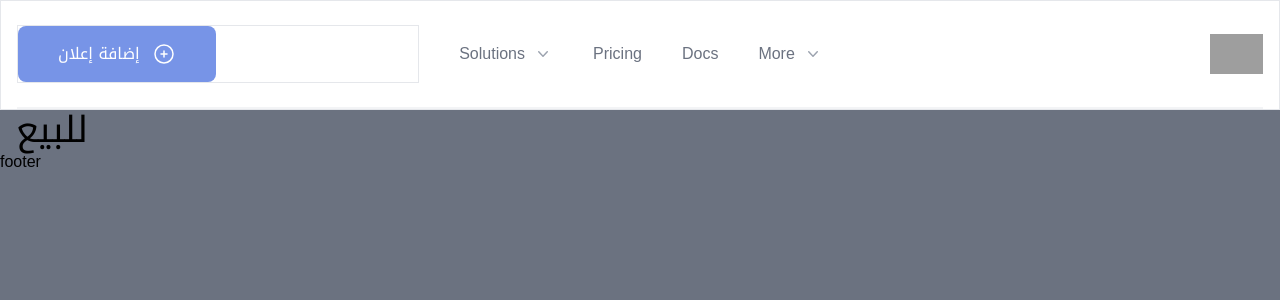
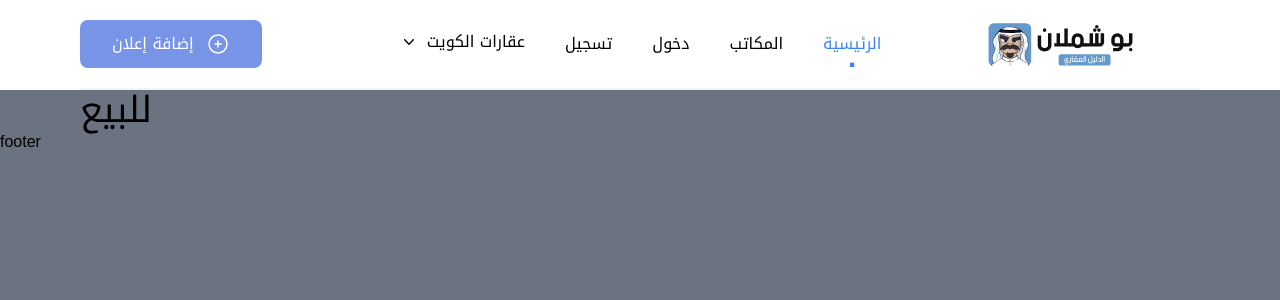
Before and after one commit to samiur-r/square-feet, a Next.js app: page / in a window 1280 px wide. Shown: the top 300 px of the page. Built offline with nearby package versions, Linux system fonts and the light colour scheme; grey boxes are pictures that could not be loaded.

Commit message:
feat: create desktop versio of nav

```diff
--- a/src/components/CTA.tsx
+++ b/src/components/CTA.tsx
@@ -12,7 +12,7 @@ const CTA: React.FC<CTAProps> = ({ title, backgroundColor, Icon }) => {
       type="button"
       className={`${
         backgroundColor === 'primary' ? 'bg-primary-700' : 'bg-secondary'
-      } opacity-60 text-white font-medium py-3 px-10 h-14 md:rounded-lg rounded-full inline-flex items-center`}
+      } opacity-60 text-white font-medium py-3 px-8 md:rounded-lg rounded-full inline-flex items-center`}
     >
       <span>{title}</span>
       {Icon && Icon}
--- a/src/components/Layout.tsx
+++ b/src/components/Layout.tsx
@@ -22,7 +22,7 @@ const Layout: React.FC<LayoutProps> = ({ children }) => {
         />
       </Head>
       <Nav />
-      <main className="container">{children}</main>
+      <main className="container max-w-6xl">{children}</main>
       <footer>footer</footer>
     </>
   )
--- a/src/components/Nav.tsx
+++ b/src/components/Nav.tsx
@@ -1,113 +1,151 @@
 /* eslint-disable @next/next/no-img-element */
 /* eslint-disable jsx-a11y/no-redundant-roles */
-import React, { Fragment } from 'react'
+import React, { useState, Fragment } from 'react'
 import { Popover, Transition } from '@headlessui/react'
 import {
-  ArrowPathIcon,
   Bars3Icon,
-  BookmarkSquareIcon,
-  CalendarIcon,
-  ChartBarIcon,
-  CursorArrowRaysIcon,
-  LifebuoyIcon,
-  PhoneIcon,
-  PlayIcon,
-  ShieldCheckIcon,
-  Squares2X2Icon,
   XMarkIcon,
   PlusCircleIcon
 } from '@heroicons/react/24/outline'
 import { ChevronDownIcon } from '@heroicons/react/20/solid'
+import Link from 'next/link'
+import Image from 'next/image'
 
 import CTA from './CTA'
 
-const solutions = [
+const realEstate = [
   {
-    name: 'Analytics',
-    description:
-      'Get a better understanding of where your traffic is coming from.',
-    href: '#',
-    icon: ChartBarIcon
+    title: 'للايجار في الكويت',
+    subItems: [
+      {
+        title: 'بيوت للايجار',
+        href: ''
       },
       {
-    name: 'Engagement',
-    description: 'Speak directly to your customers in a more meaningful way.',
-    href: '#',
-    icon: CursorArrowRaysIcon
+        title: 'شقق للايجار',
+        href: ''
       },
       {
-    name: 'Security',
-    description: "Your customers' data will be safe and secure.",
-    href: '#',
-    icon: ShieldCheckIcon
+        title: 'أراضي للايجار',
+        href: ''
       },
       {
-    name: 'Integrations',
-    description: "Connect with third-party tools that you're already using.",
-    href: '#',
-    icon: Squares2X2Icon
+        title: 'تجاري للايجار',
+        href: ''
       },
       {
-    name: 'Automations',
-    description:
-      'Build strategic funnels that will drive your customers to convert',
-    href: '#',
-    icon: ArrowPathIcon
+        title: 'عمارات للايجار',
+        href: ''
+      },
+      {
+        title: 'شاليهات للايجار',
+        href: ''
+      },
+      {
+        title: 'مزارع للايجار',
+        href: ''
       }
     ]
-const callsToAction = [
-  { name: 'Watch Demo', href: '#', icon: PlayIcon },
-  { name: 'Contact Sales', href: '#', icon: PhoneIcon }
-]
-const resources = [
-  {
-    name: 'Help Center',
-    description:
-      'Get all of your questions answered in our forums or contact support.',
-    href: '#',
-    icon: LifebuoyIcon
   },
   {
-    name: 'Guides',
-    description:
-      'Learn how to maximize our platform to get the most out of it.',
-    href: '#',
-    icon: BookmarkSquareIcon
+    title: 'للبيع في الكويت',
+    subItems: [
+      {
+        title: 'بيوت للبيع',
+        href: ''
       },
       {
-    name: 'Events',
-    description:
-      'See what meet-ups and other events we might be planning near you.',
-    href: '#',
-    icon: CalendarIcon
+        title: 'شقق للبيع',
+        href: ''
       },
       {
-    name: 'Security',
-    description: 'Understand how we take your privacy seriously.',
-    href: '#',
-    icon: ShieldCheckIcon
+        title: 'أراضي للبيع',
+        href: ''
+      },
+      {
+        title: 'تجاري للبيع',
+        href: ''
+      },
+      {
+        title: 'عمارات للبيع',
+        href: ''
+      },
+      {
+        title: 'شاليهات للبيع',
+        href: ''
+      },
+      {
+        title: 'مزارع للبيع',
+        href: ''
+      },
+      {
+        title: 'دولي للبيع',
+        href: ''
       }
     ]
-const recentPosts = [
-  { id: 1, name: 'Boost your conversion rate', href: '#' },
+  },
   {
-    id: 2,
-    name: 'How to use search engine optimization to drive traffic to your site',
-    href: '#'
+    title: 'للبدل في الكويت',
+    subItems: [
+      {
+        title: 'بيوت للبدل',
+        href: ''
       },
-  { id: 3, name: 'Improve your customer experience', href: '#' }
+      {
+        title: 'شقق للبدل',
+        href: ''
+      },
+      {
+        title: 'أراضي للبدل',
+        href: ''
+      }
+    ]
+  }
 ]
 
-function classNames(...classes) {
-  return classes.filter(Boolean).join(' ')
+const navItems = [
+  {
+    title: 'تسجيل',
+    href: '/'
+  },
+  {
+    title: 'دخول',
+    href: '/'
+  },
+  {
+    title: 'المكاتب',
+    href: '/'
+  },
+  {
+    title: 'الرئيسية',
+    href: '/'
+  }
+]
+
+const Nav: React.FC = () => {
+  const [showSubRealState, setShowSubRealState] = useState([
+    false,
+    false,
+    false
+  ])
+
+  const [activeItem, setActiveItem] = useState(navItems[3].title)
+
+  const handleShowSubRealState = (index: number) => {
+    setShowSubRealState(
+      showSubRealState.map((item, i) => (i === index ? !item : item))
+    )
   }
 
-const Nav: React.FC = () => {
+  const handleNavChange = (item: { title: string; href: string }) => {
+    setActiveItem(item.title)
+  }
+
   return (
     <Popover className="relative bg-white">
-      <div className="container border">
-        <div className="flex items-center justify-between border-b-2 border-gray-100 py-6 md:justify-start md:space-x-10">
-          <div className="hidden md:flex md:flex-1 border">
+      <div className="container max-w-6xl">
+        <div className="flex items-center justify-between border-b-2 border-gray-100 py-5 md:justify-start md:space-x-10">
+          <div className="hidden md:flex md:flex-1">
             <CTA
               title="إضافة إعلان"
               backgroundColor="primary"
@@ -116,22 +154,14 @@ const Nav: React.FC = () => {
           </div>
           <Popover.Group as="nav" className="hidden space-x-10 md:flex">
             <Popover className="relative">
-              {({ open }) => (
+              {() => (
                 <>
-                  <Popover.Button
-                    className={classNames(
-                      open ? 'text-gray-900' : 'text-gray-500',
-                      'group inline-flex items-center rounded-md bg-white text-base font-medium hover:text-gray-900 focus:outline-none focus:ring-2 focus:ring-indigo-500 focus:ring-offset-2'
-                    )}
-                  >
-                    <span>Solutions</span>
+                  <Popover.Button className="group inline-flex items-center rounded-md bg-white text-base font-medium hover:text-gray-900 focus:outline-none">
                     <ChevronDownIcon
-                      className={classNames(
-                        open ? 'text-gray-600' : 'text-gray-400',
-                        'ml-2 h-5 w-5 group-hover:text-gray-500'
-                      )}
+                      className="text-base mr-2 h-5 w-5 group-hover:text-gray-500"
                       aria-hidden="true"
                     />
+                    <span>عقارات الكویت</span>
                   </Popover.Button>
 
                   <Transition
@@ -143,44 +173,39 @@ const Nav: React.FC = () => {
                     leaveFrom="opacity-100 translate-y-0"
                     leaveTo="opacity-0 translate-y-1"
                   >
-                    <Popover.Panel className="absolute z-10 -ml-4 mt-3 w-screen max-w-md transform px-2 sm:px-0 lg:left-1/2 lg:ml-0 lg:-translate-x-1/2">
+                    <Popover.Panel className="absolute z-10 transform">
                       <div className="overflow-hidden rounded-lg shadow-lg ring-1 ring-black ring-opacity-5">
-                        <div className="relative grid gap-6 bg-white px-5 py-6 sm:gap-8 sm:p-8">
-                          {solutions.map((item) => (
-                            <a
-                              key={item.name}
-                              href={item.href}
-                              className="-m-3 flex items-start rounded-lg p-3 hover:bg-gray-50"
+                        <div className="bg-white w-48">
+                          {realEstate.map((item, index) => (
+                            <button
+                              type="button"
+                              key={item.title}
+                              className="rounded-lg w-full p-3"
+                              onClick={() => handleShowSubRealState(index)}
                             >
-                              <item.icon
-                                className="h-6 w-6 flex-shrink-0 text-indigo-600"
+                              <div className="flex items-center justify-between">
+                                <ChevronDownIcon
+                                  className="mr-2 h-5 w-5 group-hover:text-gray-500 text-base"
                                   aria-hidden="true"
                                 />
-                              <div className="ml-4">
                                 <p className="text-base font-medium text-gray-900">
-                                  {item.name}
-                                </p>
-                                <p className="mt-1 text-sm text-gray-500">
-                                  {item.description}
+                                  {item.title}
                                 </p>
                               </div>
-                            </a>
+                              <div
+                                className={`${
+                                  showSubRealState[index] ? 'flex' : 'hidden'
+                                } flex-col mt-2 shadow py-2`}
+                              >
+                                {item.subItems?.map((subItem) => (
+                                  <Link key={subItem.title} href={subItem.href}>
+                                    <p className="hover:bg-gray-50">
+                                      {subItem.title}
+                                    </p>
+                                  </Link>
                                 ))}
                               </div>
-                        <div className="space-y-6 bg-gray-50 px-5 py-5 sm:flex sm:space-y-0 sm:space-x-10 sm:px-8">
-                          {callsToAction.map((item) => (
-                            <div key={item.name} className="flow-root">
-                              <a
-                                href={item.href}
-                                className="-m-3 flex items-center rounded-md p-3 text-base font-medium text-gray-900 hover:bg-gray-100"
-                              >
-                                <item.icon
-                                  className="h-6 w-6 flex-shrink-0 text-gray-400"
-                                  aria-hidden="true"
-                                />
-                                <span className="ml-3">{item.name}</span>
-                              </a>
-                            </div>
+                            </button>
                           ))}
                         </div>
                       </div>
@@ -189,119 +214,29 @@ const Nav: React.FC = () => {
                 </>
               )}
             </Popover>
-
+            {navItems.map((item) => (
               <button
                 type="button"
-              className="text-base font-medium text-gray-500 hover:text-gray-900"
+                onClick={() => handleNavChange(item)}
+                className={`${
+                  activeItem === item.title
+                    ? "text-primary-500 after:content-['.'] after:text-primary-500 after:text-3xl after:font-bold after:absolute after:-bottom-4 after:w-full after:left-0"
+                    : 'text-base'
+                } font-medium hover:text-primary-500 relative`}
+                key={item.title}
               >
-              Pricing
+                {item.title}
               </button>
-            <button
-              type="button"
-              className="text-base font-medium text-gray-500 hover:text-gray-900"
-            >
-              Docs
-            </button>
-
-            <Popover className="relative">
-              {({ open }) => (
-                <>
-                  <Popover.Button
-                    className={classNames(
-                      open ? 'text-gray-900' : 'text-gray-500',
-                      'group inline-flex items-center rounded-md bg-white text-base font-medium hover:text-gray-900 focus:outline-none focus:ring-2 focus:ring-indigo-500 focus:ring-offset-2'
-                    )}
-                  >
-                    <span>More</span>
-                    <ChevronDownIcon
-                      className={classNames(
-                        open ? 'text-gray-600' : 'text-gray-400',
-                        'ml-2 h-5 w-5 group-hover:text-gray-500'
-                      )}
-                      aria-hidden="true"
+            ))}
+          </Popover.Group>
+          <div className="flex justify-center items-center lg:w-0 lg:flex-1">
+            <span className="sr-only">Company Logo</span>
+            <Image
+              width="150px"
+              height="47px"
+              src="/images/logo.svg"
+              alt="logo"
             />
-                  </Popover.Button>
-
-                  <Transition
-                    as={Fragment}
-                    enter="transition ease-out duration-200"
-                    enterFrom="opacity-0 translate-y-1"
-                    enterTo="opacity-100 translate-y-0"
-                    leave="transition ease-in duration-150"
-                    leaveFrom="opacity-100 translate-y-0"
-                    leaveTo="opacity-0 translate-y-1"
-                  >
-                    <Popover.Panel className="absolute left-1/2 z-10 mt-3 w-screen max-w-md -translate-x-1/2 transform px-2 sm:px-0">
-                      <div className="overflow-hidden rounded-lg shadow-lg ring-1 ring-black ring-opacity-5">
-                        <div className="relative grid gap-6 bg-white px-5 py-6 sm:gap-8 sm:p-8">
-                          {resources.map((item) => (
-                            <a
-                              key={item.name}
-                              href={item.href}
-                              className="-m-3 flex items-start rounded-lg p-3 hover:bg-gray-50"
-                            >
-                              <item.icon
-                                className="h-6 w-6 flex-shrink-0 text-indigo-600"
-                                aria-hidden="true"
-                              />
-                              <div className="ml-4">
-                                <p className="text-base font-medium text-gray-900">
-                                  {item.name}
-                                </p>
-                                <p className="mt-1 text-sm text-gray-500">
-                                  {item.description}
-                                </p>
-                              </div>
-                            </a>
-                          ))}
-                        </div>
-                        <div className="bg-gray-50 px-5 py-5 sm:px-8 sm:py-8">
-                          <div>
-                            <h3 className="text-base font-medium text-gray-500">
-                              Recent Posts
-                            </h3>
-                            <ul role="list" className="mt-4 space-y-4">
-                              {recentPosts.map((post) => (
-                                <li
-                                  key={post.id}
-                                  className="truncate text-base"
-                                >
-                                  <a
-                                    href={post.href}
-                                    className="font-medium text-gray-900 hover:text-gray-700"
-                                  >
-                                    {post.name}
-                                  </a>
-                                </li>
-                              ))}
-                            </ul>
-                          </div>
-                          <div className="mt-5 text-sm">
-                            <button
-                              type="button"
-                              className="font-medium text-indigo-600 hover:text-indigo-500"
-                            >
-                              View all posts
-                              <span aria-hidden="true"> &rarr;</span>
-                            </button>
-                          </div>
-                        </div>
-                      </div>
-                    </Popover.Panel>
-                  </Transition>
-                </>
-              )}
-            </Popover>
-          </Popover.Group>
-          <div className="flex justify-end lg:w-0 lg:flex-1">
-            <button type="button">
-              <span className="sr-only">Your Company</span>
-              <img
-                className="h-8 w-auto sm:h-10"
-                src="https://tailwindui.com/img/logos/mark.svg?color=indigo&shade=600"
-                alt=""
-              />
-            </button>
           </div>
           <div className="md:hidden">
             <Popover.Button className="inline-flex items-center justify-center rounded-md bg-white p-2 text-gray-400 hover:bg-gray-100 hover:text-gray-500 focus:outline-none focus:ring-2 focus:ring-inset focus:ring-indigo-500">
@@ -344,20 +279,16 @@ const Nav: React.FC = () => {
               </div>
               <div className="mt-6">
                 <nav className="grid gap-y-8">
-                  {solutions.map((item) => (
-                    <a
-                      key={item.name}
-                      href={item.href}
+                  {realEstate.map((item) => (
+                    <button
+                      type="button"
+                      key={item.title}
                       className="-m-3 flex items-center rounded-md p-3 hover:bg-gray-50"
                     >
-                      <item.icon
-                        className="h-6 w-6 flex-shrink-0 text-indigo-600"
-                        aria-hidden="true"
-                      />
                       <span className="ml-3 text-base font-medium text-gray-900">
-                        {item.name}
+                        {item.title}
                       </span>
-                    </a>
+                    </button>
                   ))}
                 </nav>
               </div>
@@ -377,15 +308,6 @@ const Nav: React.FC = () => {
                 >
                   Docs
                 </button>
-                {resources.map((item) => (
-                  <button
-                    type="button"
-                    key={item.name}
-                    className="text-base font-medium text-gray-900 hover:text-gray-700"
-                  >
-                    {item.name}
-                  </button>
-                ))}
               </div>
               <div>
                 <button
```
Also changed, not shown: public/images/logo.svg (added). Lines whose indentation alone changed are shown as unchanged.
